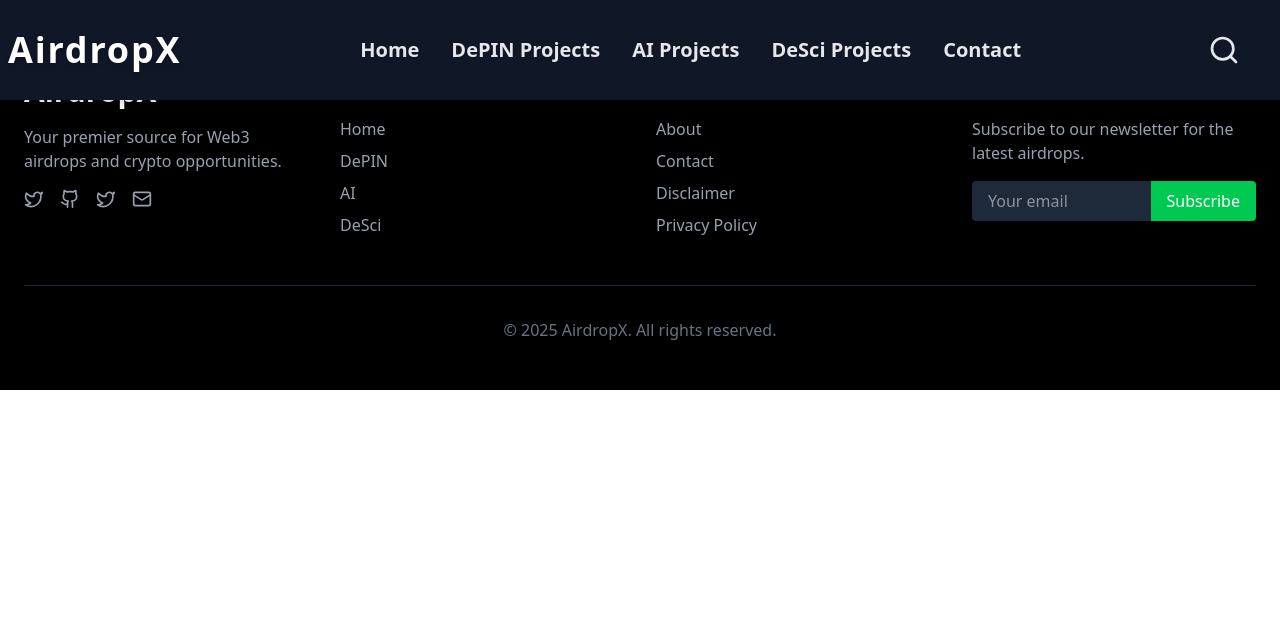
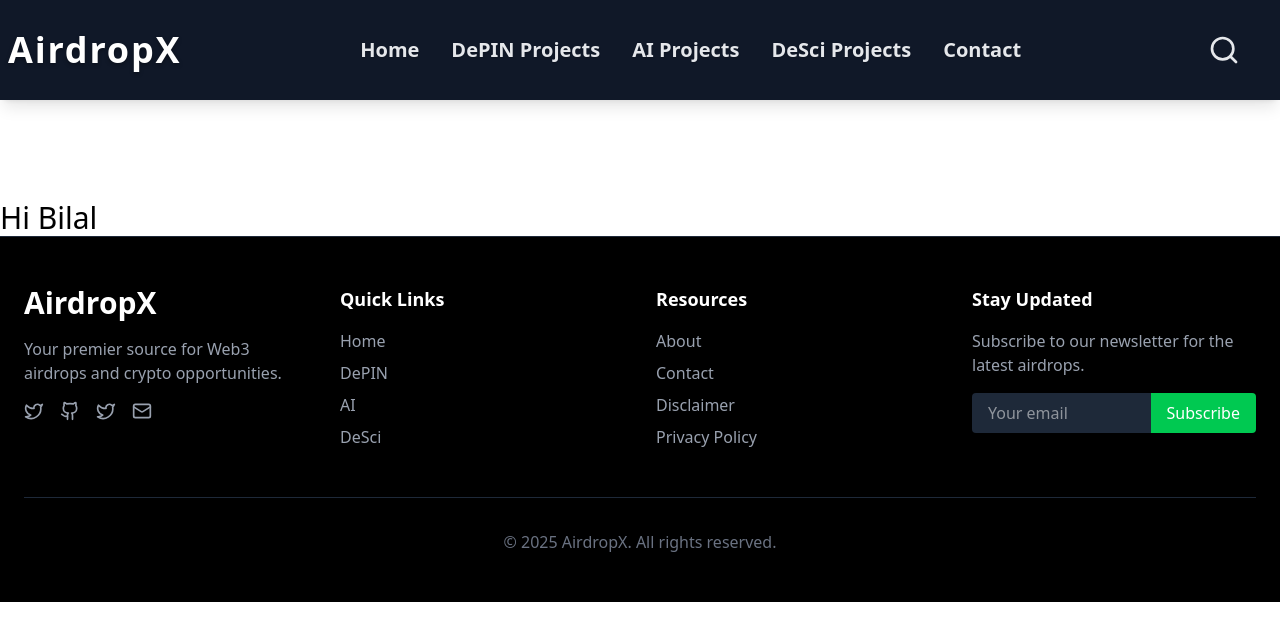
Before and after one commit to Naeem2664/airdropsalert, a Next.js app: page / in a window 1280 px wide. Shown: the top 640 px of the page. Built offline with nearby package versions, Linux system fonts and the light colour scheme.

Commit message:
third commit

```diff
--- a/src/app/page.tsx
+++ b/src/app/page.tsx
@@ -3,7 +3,7 @@ import Image from "next/image";
 export default function Home() {
   return (
    <>
-   <div>Hi Bilal</div>
+   <div className="text-3xl mt-[200px]">Hi Bilal</div>
    </>
   );
 }
```
